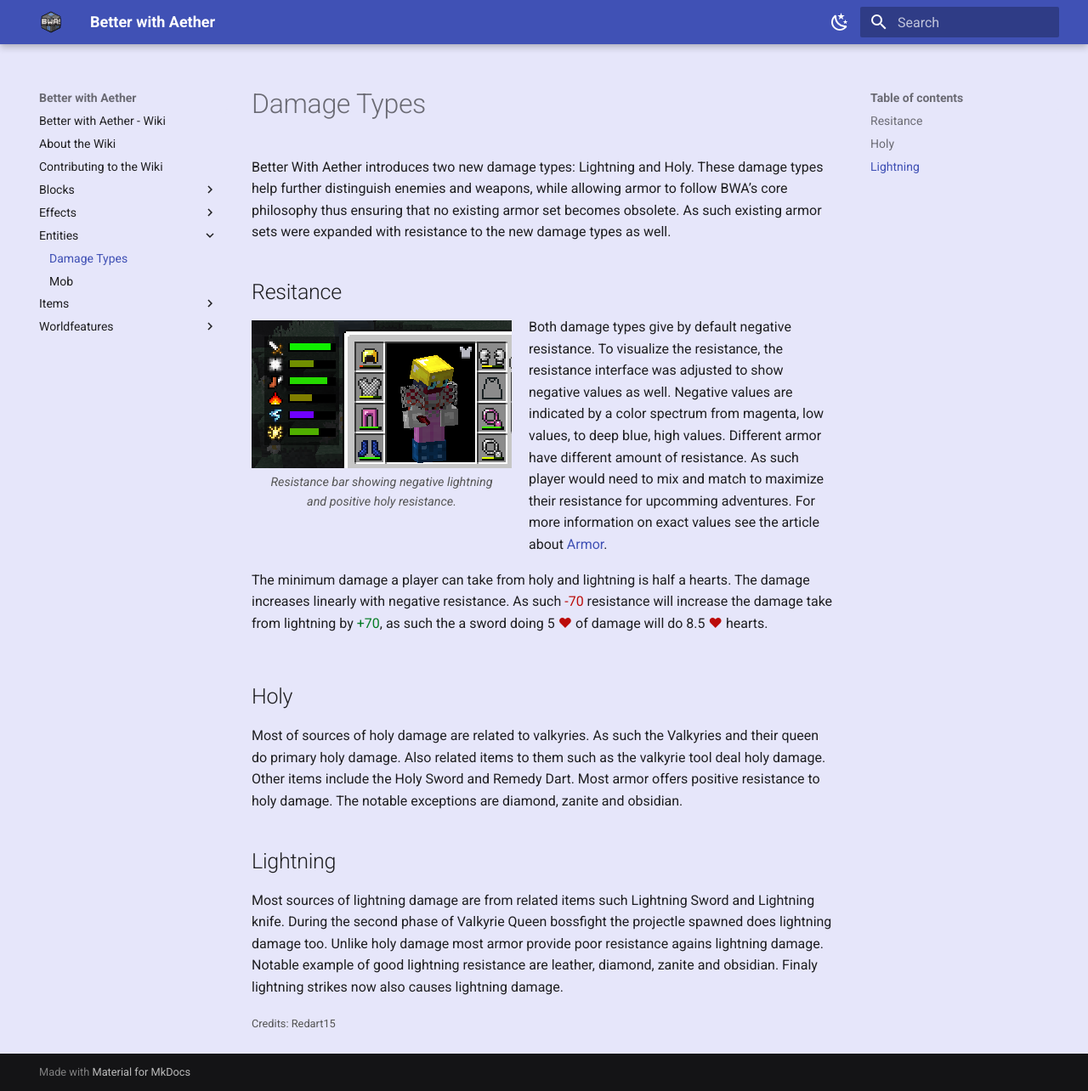
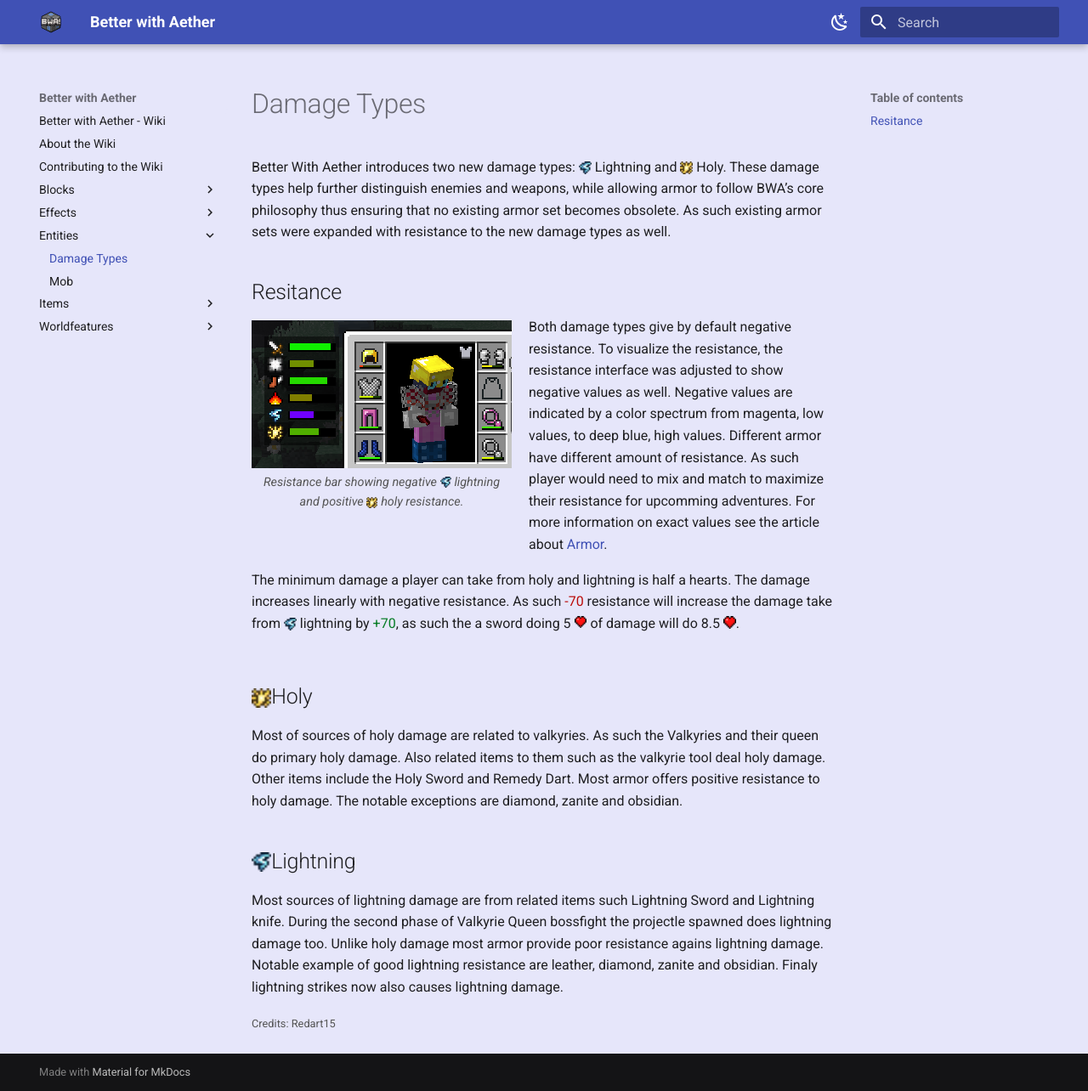
Before and after one commit to bta-team-port/better-with-aether-wiki, an MkDocs documentation site: the page built from docs/entities/Damage Types.md, in a window 1280 px wide and 1284 px high. Shown: the whole window at 85% size. Built offline with MkDocs 1.6.1 and Material for MkDocs 9.7.7, drawn with Linux system fonts in a browser that asks for light colours.

Commit message:
slight adjustments

```diff
--- a/docs/entities/Damage Types.md
+++ b/docs/entities/Damage Types.md
@@ -1,4 +1,4 @@
-Better With Aether introduces two new damage types: Lightning and Holy. These damage types help further distinguish enemies and weapons, while allowing armor to follow BWA’s core philosophy thus ensuring that no existing armor set becomes obsolete.
+Better With Aether introduces two new damage types: <span class="lightning"></span> Lightning and <span class="holy"></span> Holy. These damage types help further distinguish enemies and weapons, while allowing armor to follow BWA’s core philosophy thus ensuring that no existing armor set becomes obsolete.
 As such existing armor sets were expanded with resistance to the new damage types as well.
 
 ## Resitance
@@ -6,7 +6,7 @@ As such existing armor sets were expanded with resistance to the new damage type
   <figure style="float: left; margin: 0 20px 20px 0; text-align: center;">
     <img src="../../assets/images/resistance.png" alt="Resistance bar shown with negative resistance" style="display: block; max-width: 400px;">
     <figcaption style="font-style: italic; color: #555; font-size: 0.9em; margin-top: 5px;">
-      Resistance bar showing negative lightning<br> and positive holy resistance.
+      Resistance bar showing negative <span class="lightning" width="10"></span> lightning <br> and positive <span class="holy" width="10"></span> holy resistance.
     </figcaption>
   </figure>
     <p style="margin-top: -5px;">
@@ -14,16 +14,20 @@ As such existing armor sets were expanded with resistance to the new damage type
       Different armor have different amount of resistance. As such player would need to mix and match to maximize their resistance for upcomming adventures. For more information on exact values see the article about <a href="../../items/armor/">Armor</a>.<br>
     </p>
     <p>
-      The minimum damage a player can take from holy and lightning is half a hearts. The damage increases linearly with negative resistance. As such <span style="color: #bb0c0aff;">-70</span> resistance will increase the damage take from lightning by <span style="color: #067c25ff;">+70</span>, as such the a sword doing 5 <span style="color: #bb0c0aff;">❤</span> of damage will do 8.5 <span style="color: #bb0c0aff;">❤</span> hearts.
+      The minimum damage a player can take from holy and lightning is half a hearts. The damage increases linearly with negative resistance. As such <span style="color: #bb0c0aff;">-70</span> resistance will increase the damage take from <span class="lightning"></span> lightning by <span style="color: #067c25ff;">+70</span>, as such the a sword doing 5 <span class="heart"></span> of damage will do 8.5 <span class="heart"></span>.
       </p>
 </div>
 
-## Holy
+<h2>
+    <span class="holy"></span>Holy
+</h2>
 Most of sources of holy damage are related to valkyries. As such the Valkyries and their queen do primary holy damage.
 Also related items to them such as the valkyrie tool deal holy damage.
 Other items include the Holy Sword and Remedy Dart. Most armor offers positive resistance to holy damage. The notable exceptions are diamond, zanite and obsidian.
 
-## Lightning
+<h2>
+    <span class="lightning"></span>Lightning
+</h2>
 Most sources of lightning damage are from related items such Lightning Sword and Lightning knife. During the second phase of Valkyrie Queen bossfight the projectle spawned does lightning damage too.
 Unlike holy damage most armor provide poor resistance agains lightning damage. Notable example of good lightning resistance are leather, diamond, zanite and obsidian.
 Finaly lightning strikes now also causes lightning damage.
```
